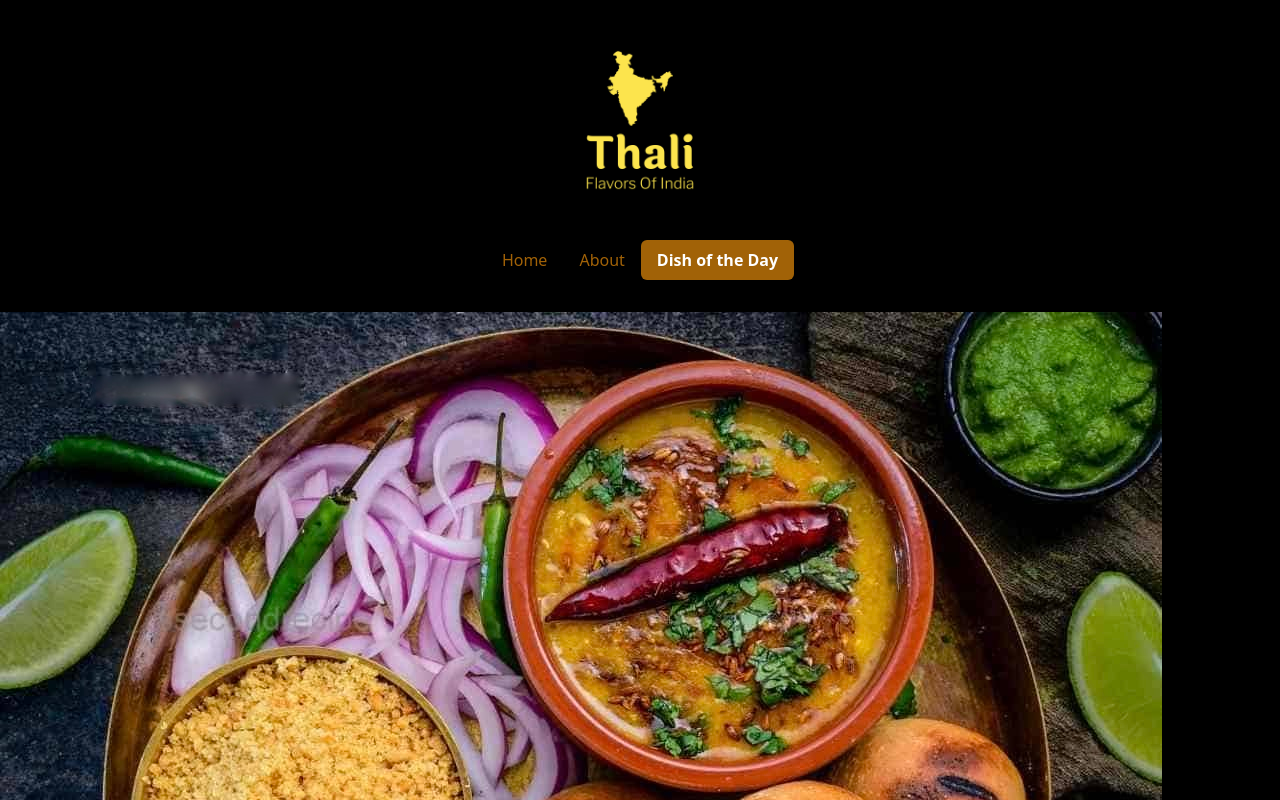
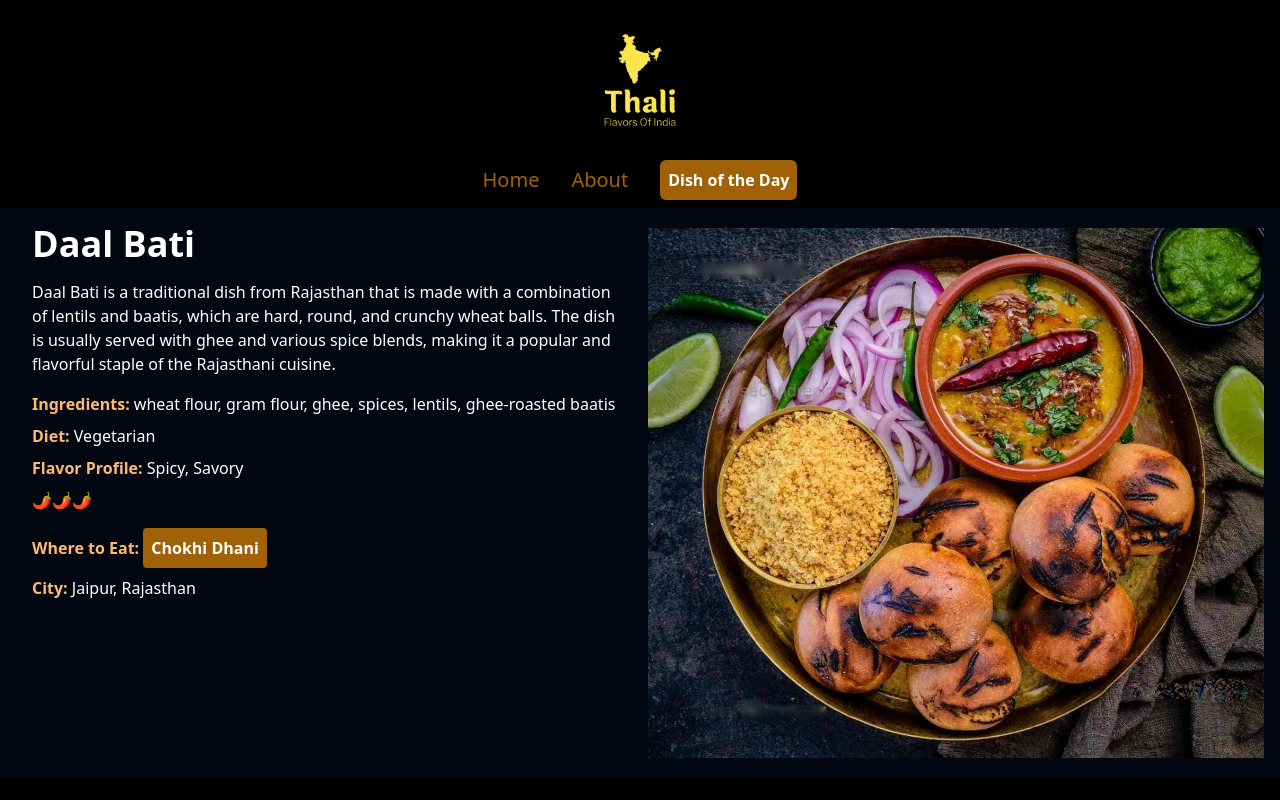
Before and after one commit to ParulK-bhardwaj/thali-react-responsive, a React (Create React App) app: page /#/ in a window 1280 px wide. Both pictures are taken after a click on the button "Dish of the Day". Shown: the top 800 px of the page. Built offline with nearby package versions, Linux system fonts and the light colour scheme.

Commit message:
saving food detail page

```diff
--- a/package.json
+++ b/package.json
@@ -7,6 +7,7 @@
     "@testing-library/jest-dom": "^5.16.5",
     "@testing-library/react": "^13.4.0",
     "@testing-library/user-event": "^13.5.0",
+    "framer-motion": "^10.12.7",
     "react": "^18.2.0",
     "react-dom": "^18.2.0",
     "react-router-dom": "^6.8.0",
--- a/src/components/About/About.js
+++ b/src/components/About/About.js
@@ -3,16 +3,18 @@
 
   function About() {
     return (
-      <div className='About text-white'>
-        <h1 className='text-center text-4xl mt-8 mb-8'>About Us</h1>
-        <div className='flex flex-wrap justify-center items-center'>
-          <div className="w-full md:w-1/2 p-2">
-            <div className='About-image border rounded-lg overflow-hidden'>
+      <div className='About text-white bg-gray-950 p-4 sm:p-2'>
+        <div className="bg-black py-2 mt-4 mb-2 shadow-lg rounded-md ring-1 ring-white m-2 sm:py-0.25 md:py-0.5">
+          <h1 className='text-center text-4xl m-3 sm:m-4'>About Us</h1>
+        </div>
+        <div className='flex flex-wrap justify-center items-center m-8'>
+          <div className="w-full md:w-1/2 py-3">
+            <div className='About-image rounded-lg overflow-hidden'>
               <img src={Thali} alt='Indian-thali'></img>
             </div>
           </div>
-          <div className="w-full md:w-1/2 p-2">
-            <p className='About-desc border rounded-lg p-4 text-md'>Welcome to the ultimate guide to Indian cuisine! Our site is dedicated to showcasing the rich and diverse flavors of India, featuring the most popular dishes from each of the 29 states.
+          <div className="w-full md:w-1/2">
+            <p className='About-desc rounded-lg text-lg mr-4 sm:m-2'>Welcome to the ultimate guide to Indian cuisine! Our site is dedicated to showcasing the rich and diverse flavors of India, featuring the most popular dishes from each of the 29 states.
               India is a country with a rich and diverse cultural heritage, and this is reflected in its cuisine. From the spicy street food of Mumbai to the rich and flavorful biryanis of Hyderabad, Indian cuisine has something to offer for every taste and preference.
               On our site, you will find detailed information on the most popular dishes from each state, including ingredients for each dish and recommendations on where to try these dishes.
               We have carefully researched and tasted the dishes to bring you the most comprehensive information on Indian cuisine.
@@ -24,6 +26,6 @@
         </div>
       </div>
     )
-  }
+  };
 
   export default About;
--- a/src/components/App/App.js
+++ b/src/components/App/App.js
@@ -9,7 +9,9 @@
     <div className="App bg-black">
       <div className='min-h-screen'>
         <PageHeader />
-        <Outlet />
+        <div className='bg-gray-950 '>
+          <Outlet />
+        </div>
       </div>
       <div className="sticky top-[100vh]">
         <Footer />
--- a/src/components/DishOfTheDay/DishOfTheDay.js
+++ b/src/components/DishOfTheDay/DishOfTheDay.js
@@ -16,7 +16,7 @@
 
     return (
         <button
-        className="DishOfTheDay py-2 px-4 rounded-md bg-yellow-700 text-white font-bold shadow-md hover:bg-yellow-600 "
+        className="DishOfTheDay py-2 px-2 rounded-md bg-yellow-700 text-white font-bold shadow-md hover:bg-yellow-600 mx-4"
         onClick={(e) => {
             const id = today % dataLength
             navigate(`/details/${id}`)
--- a/src/components/FoodDetails/FoodDetails.js
+++ b/src/components/FoodDetails/FoodDetails.js
@@ -9,31 +9,33 @@
   const { images, name, description, diet, flavor_profile, where_to_eat, where_to_eat_link, city, state, ingredients } = data[id]
 
   return (
-    <div className='FoodDetails text-white'>
-      <div className='FoodDetails-image'>
+    <div className='FoodDetails text-white bg-gray-950 flex flex-wrap justify-center m-2'>
+      <div className='FoodDetails-info w-full md:w-1/2 px-6 py-4 order-2 md:order-1 h-full'>
+        <h1 className='FoodDetails-name text-4xl font-bold mb-4'>{ name }</h1>
+        <p className='FoodDetails-desc mb-4'>{ description }</p>
+        <p className='FoodDetails-ingredient mb-2'><span className="font-bold text-orange-300">Ingredients: </span> {ingredients.join(', ')}</p>
+        <p className='FoodDetails-diet mb-2'><span className="font-bold text-orange-300">Diet: </span> { diet }</p>
+        <p className='FoodDetails-flavor mb-2'><span className="font-bold  text-orange-300">Flavor Profile: </span> {flavor_profile.join(', ')}</p>
+        <SpiceLevelList flavor_profiles={ flavor_profile }/>
+        <p className="mt-4">
+          <span className="font-bold text-orange-300">Where to Eat: </span>
+          <button className="bg-yellow-700 hover:bg-yellow-900 font-bold py-2 px-2 rounded">
+            <a href={where_to_eat_link} target="_blank" rel="noopener noreferrer" className="text-white">
+              {where_to_eat}
+            </a>
+          </button>
+        </p>
+        <p className='mt-2'>
+          <span className="font-bold text-orange-300">City: </span>
+          {city}, {state}
+        </p>
+      </div>
+      <div className='FoodDetails-image w-full md:w-1/2 py-5 px-2 rounded-lg overflow-hidden order-1 md:order-2'>
         <img src={`${process.env.PUBLIC_URL}/images/${images}`}
-         height="600"
-         alt={name} />
-      </div>
-
-      <div className='FoodDetails-info'>
-        <h1 className='FoodDetails-name'>{ name }</h1>
-        <p className='FoodDetails-desc'>{ description }</p>
-        <p className='FoodDetails-ingredient'><span>Ingredients: </span> {ingredients.join(', ')}</p>
-        <p className='FoodDetails-diet'><span>Diet: </span> { diet }</p>
-        <p className='FoodDetails-flavor'><span>Flavor Profile: </span> {flavor_profile.join(', ')}</p>
-        <SpiceLevelList flavor_profiles={ flavor_profile }/>
-        <p>
-          <span>Where to Eat: </span>
-          <a href={where_to_eat_link} target="_blank" rel="noopener noreferrer" className="FoodDetails-where">
-            {where_to_eat}
-          </a>
-        </p>
-        <p><span>City: </span> {city}, {state}</p>
-
+        alt={name} className="h-full" />
       </div>
     </div>
   )
 }
 
-export default FoodDetails
+export default FoodDetails;
--- a/src/components/FoodDish/FoodDish.js
+++ b/src/components/FoodDish/FoodDish.js
@@ -11,7 +11,7 @@
     // The attributes above set the values of the properties name, image and address props
     const { name, state, image, region, id } = props
     return (
-        <div className="my-2 px-2 w-full sm:w-1/2 md:w-1/3 lg:w-1/3">
+        <div className="my-2 px-2 w-full sm:w-1/2 md:w-1/3 lg:w-1/3  bg-gray-950">
             <div className="relative rounded-lg overflow-hidden group bg-white shadow-md">
                 <Link to={`/details/${id}`}>
                 <img
--- a/src/components/FoodList/FoodList.js
+++ b/src/components/FoodList/FoodList.js
@@ -59,7 +59,7 @@
 
     // Deconstruct obj into properties const { id, name, state, images, region } = obj
     // when the array is filtered each object will always use the same value for the id.
-    .map(({ id, name, state, images, region }) => {
+    .map(({ id, name, state, images, region, description }) => {
         return (
             <FoodDish
             id={id}
@@ -68,12 +68,13 @@
             state={state}
             image={images}
             region={region}
+            description={description}
             />
         )
     })
     return (
-        <div className="max-w-7xl mx-auto px-4 sm:px-6 lg:px-8">
-            <div className="flex flex-col sm:flex-row justify-center items-center sm:space-x-4">
+        <div className="max-w-7xl mx-auto px-2 sm:px-6 lg:px-8 bg-gray-950">
+            <div className="flex flex-col sm:flex-row justify-center items-center sm:space-x-4 mt-4">
                 <input
                     type="text"
                     value={query}
@@ -129,7 +130,7 @@
                     </div>
                 </div>
             </div>
-            <div className="flex flex-wrap my-8 -mx-2">
+            <div className="flex flex-wrap my-8 -mx-1">
                 {dishes}
             </div>
         </div>
--- a/src/components/PageHeader/PageHeader.js
+++ b/src/components/PageHeader/PageHeader.js
@@ -7,24 +7,24 @@
     return (
         <div className='PageHeader'>
             <header>
-                <img src={Logo} alt='Thali Must Eats Logo' className='Logo h-60 w-auto block mx-auto' />
+                <img src={Logo} alt='Thali Must Eats Logo' className='Logo h-60 md:h-40 w-auto md:w-auto/2 block mx-auto md:mx/2' />
                 {/* <h1 className="text-2xl font-bold text-gray-800" >THALI - MUST EATS</h1>
                 <div className='Header-Subheader'>Flavors of India!</div> */}
-                <div className='Navigation flex items-center justify-center text-navy bg-grey-200 mb-8'>
+                <div className='Navigation flex items-center justify-center text-navy bg-grey-200 mb-4 sm:mb-1'>
                 {/* A function to determine what class name should be applied to any link.
                 React Router will pass an isActive prop. This is a Boolean.
                 /True when the link is active and False when not. */}
                     <NavLink
-                        className={({ isActive }) => isActive ? "text-green-700 text-xl mx-4" : "text-yellow-700 font-large mx-4" }
+                        className={({ isActive }) => isActive ? "text-green-700 text-xl mx-4" : "text-yellow-700 text-xl mx-4" }
                         to="/">Home</NavLink>
                     <NavLink
-                        className={({ isActive }) => isActive ? "text-green-700 text-xl mx-4" : "text-yellow-700 font-large mx-4"  }
+                        className={({ isActive }) => isActive ? "text-green-700 text-xl mx-4" : "text-yellow-700 text-xl mx-4"  }
                         to="/about">About</NavLink>
-                    <DishOfTheDay className="DishOfTheDay text-green-700 font-large mx-4"/>
+                    <DishOfTheDay className="DishOfTheDay"/>
                 </div>
             </header>
         </div>
     )
-  }
+};
 
 export default PageHeader;
--- a/src/components/SpiceLevel/SpiceLevel.js
+++ b/src/components/SpiceLevel/SpiceLevel.js
@@ -21,7 +21,7 @@
 function SpiceLevel(props) {
 	const emoji = getSpiceLevel(props.name)
 	const emojiBlank = emoji === ''
-	return <div className={emojiBlank ? "blank" : "SpiceLevel"}>{emoji}</div>
+	return <div className={emojiBlank ? "blank" : "SpiceLevel"} >{emoji}</div>
 };
 
 export default SpiceLevel;
--- a/tailwind.config.js
+++ b/tailwind.config.js
@@ -2,11 +2,7 @@
 module.exports = {
   content: ["./src/**/*.{js,jsx,ts,tsx}",],
   theme: {
-    extend: {
-      colors: {
-        blackish: '#28282B',
-      },
-    },
+    extend: {},
   },
   plugins: [],
 }
```
Also changed, not shown: 1 other file (tests, documents, lock files or other folders).
